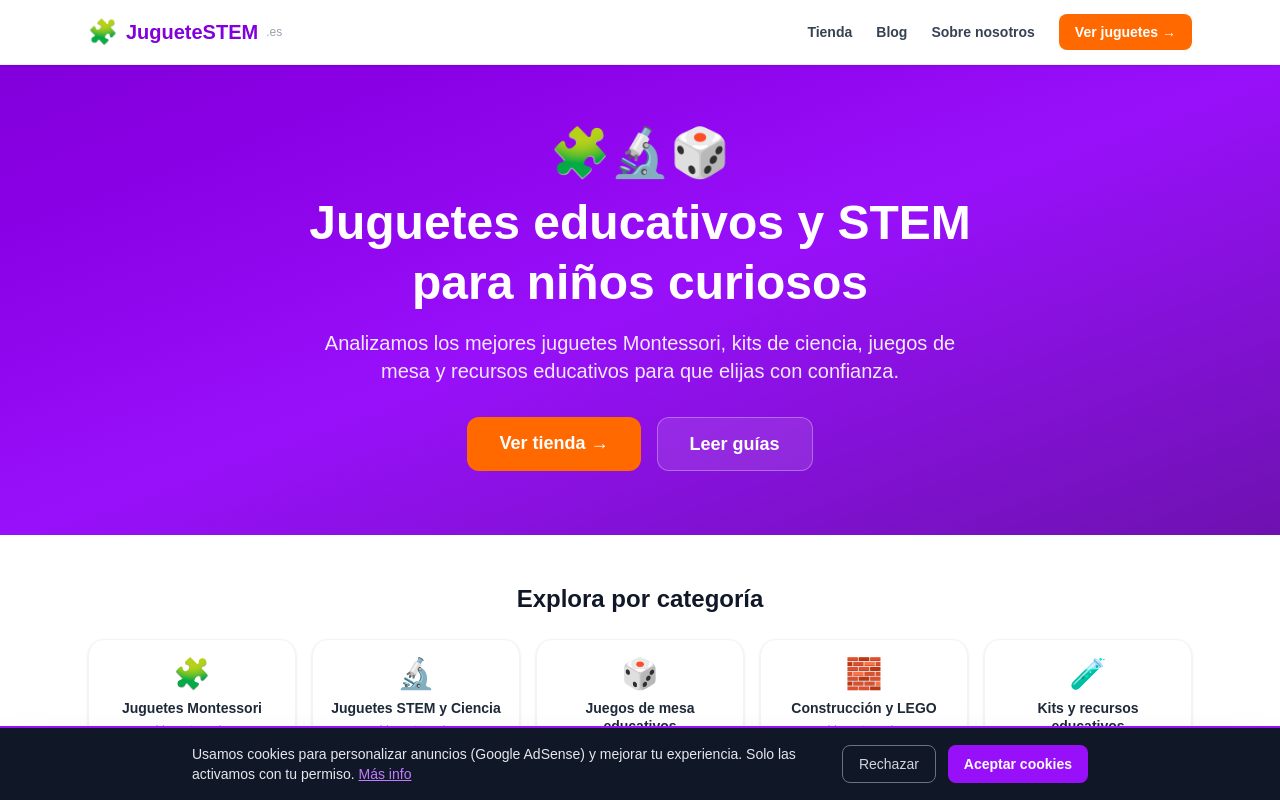
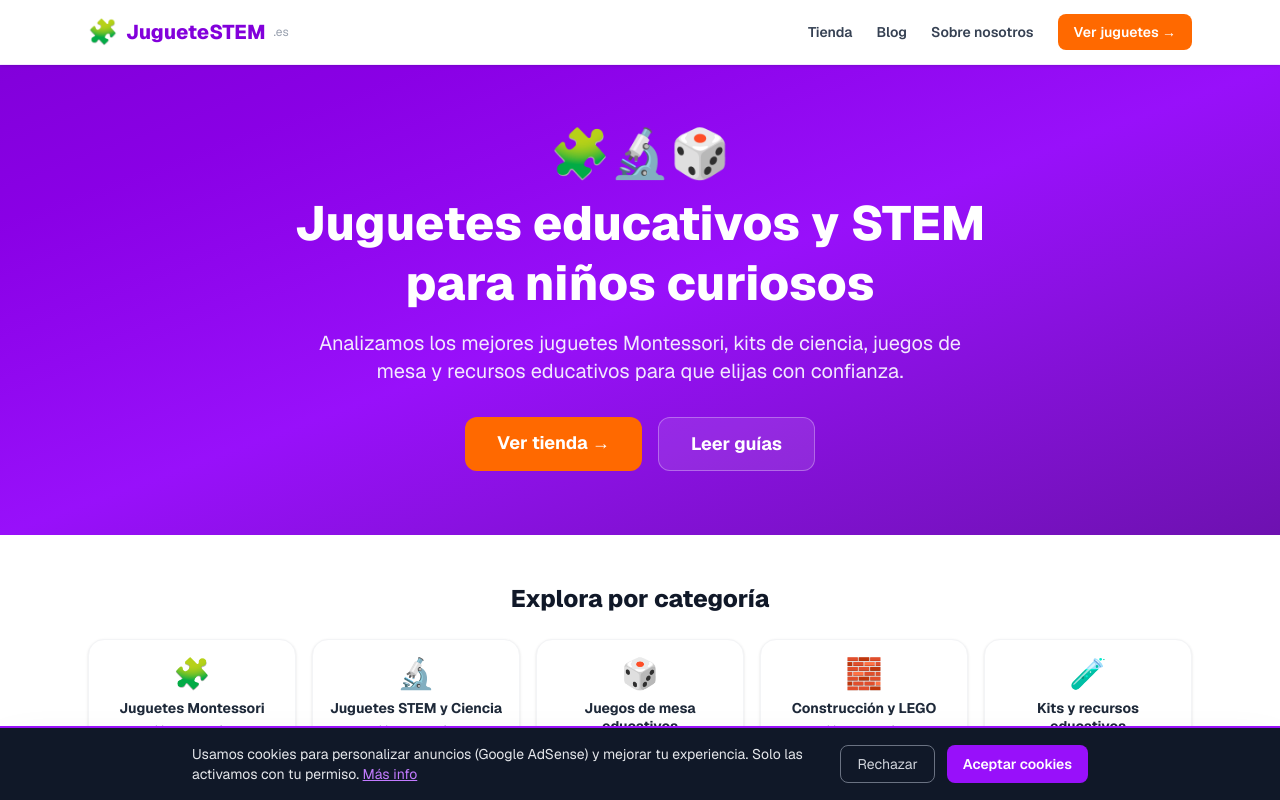
Before and after one commit to mktweb360/juguetestem, a Next.js app: page / in a window 1280 px wide. Shown: the top 800 px of the page. Built offline with nearby package versions, Linux system fonts and the light colour scheme.

Commit message:
perf(cwv): añadir Geist next/font + preconnect AdSense

```diff
--- a/app/globals.css
+++ b/app/globals.css
@@ -1,4 +1,18 @@
+/* STAGED FIX — juguetestem.es — app/globals.css
+   CWV improvement: wire up the Geist font loaded by next/font in layout.tsx
+   so body text renders in Geist instead of Arial (display:swap fallback).
+   Deploy: cp juguetestem-cwv-globals.css ../juguetestem/app/globals.css       */
+
 @import "tailwindcss";
+
+@theme inline {
+  --background: #ffffff;
+  --foreground: #171717;
+  --color-primary: #7c3aed;
+  --color-accent: #f97316;
+  /* CWV: map Tailwind's font-sans to the Geist variable injected by next/font */
+  --font-sans: var(--font-geist-sans);
+}
 
 :root {
   --background: #ffffff;
@@ -10,5 +24,7 @@
 body {
   background: var(--background);
   color: var(--foreground);
-  font-family: Arial, Helvetica, sans-serif;
+  /* CWV fix: use the Geist font variable injected by next/font; Arial is the
+     fallback only before the font is available (display: swap).              */
+  font-family: var(--font-geist-sans, Arial, Helvetica, sans-serif);
 }
--- a/app/layout.tsx
+++ b/app/layout.tsx
@@ -1,9 +1,29 @@
+// STAGED FIX — juguetestem.es — app/layout.tsx
+// CWV improvements applied on top of juguetestem-schema-layout.tsx:
+//   1. Added next/font (Geist, subsets: ["latin"]) — eliminates web-font FOUT,
+//      self-hosts via Next.js CDN, emits preload hint automatically.
+//   2. Added rel="preconnect" + dns-prefetch to AdSense domains.
+//   3. Added google-adsense-account meta tag (was missing from live layout).
+//   4. Wired geistSans.variable onto <html> so --font-geist-sans is available
+//      to globals.css (see juguetestem-cwv-globals.css).
+// Deploy: cp juguetestem-cwv-layout.tsx ../juguetestem/app/layout.tsx
+//         cp juguetestem-cwv-globals.css ../juguetestem/app/globals.css
+
 import type { Metadata } from "next";
 import Script from "next/script";
+import { Geist } from "next/font/google";
 import "./globals.css";
 import Header from "@/components/Header";
 import Footer from "@/components/Footer";
 import CookieBanner from "@/components/CookieBanner";
+
+/* CWV: next/font self-hosts Geist, subsets to latin, applies display:swap and
+   emits a <link rel="preload"> automatically — eliminates FOUT and the
+   render-blocking Google Fonts network round-trip.                            */
+const geistSans = Geist({
+  variable: "--font-geist-sans",
+  subsets: ["latin"],
+});
 
 const SITE_URL = "https://www.juguetestem.es";
 
@@ -51,8 +71,14 @@ const orgSchema = {
 
 export default function RootLayout({ children }: { children: React.ReactNode }) {
   return (
-    <html lang="es" className="h-full antialiased">
+    <html lang="es" className={`${geistSans.variable} h-full antialiased`}>
       <head>
+        {/* CWV: Preconnect to AdSense — opens TCP early so the script loads
+            faster the moment the user gives consent in the cookie banner.     */}
+        <link rel="preconnect" href="https://pagead2.googlesyndication.com" />
+        <link rel="dns-prefetch" href="https://pagead2.googlesyndication.com" />
+        <link rel="dns-prefetch" href="https://googleads.g.doubleclick.net" />
+
         <Script
           id="consent-mode-default"
           strategy="beforeInteractive"
@@ -70,6 +96,8 @@ export default function RootLayout({ children }: { children: React.ReactNode })
             `,
           }}
         />
+        {/* AdSense site verification — ad script loaded conditionally by CookieBanner */}
+        <meta name="google-adsense-account" content="ca-pub-6063067965030118" />
         <script type="application/ld+json" dangerouslySetInnerHTML={{ __html: JSON.stringify(websiteSchema) }} />
         <script type="application/ld+json" dangerouslySetInnerHTML={{ __html: JSON.stringify(orgSchema) }} />
       </head>
```
